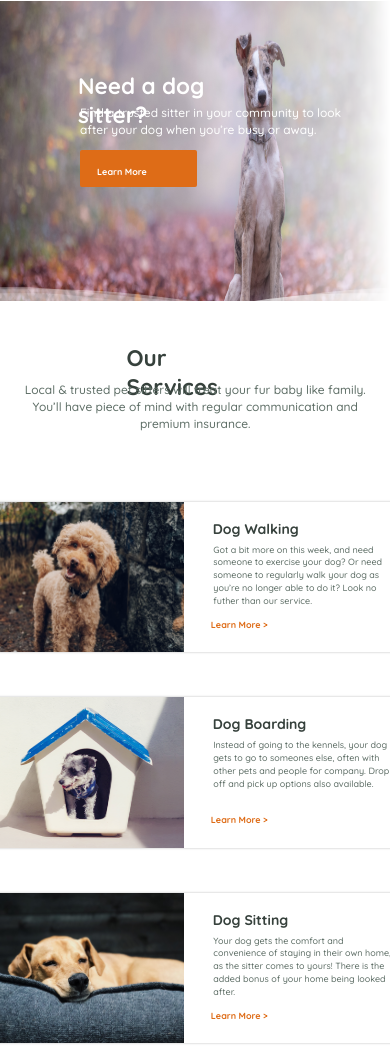
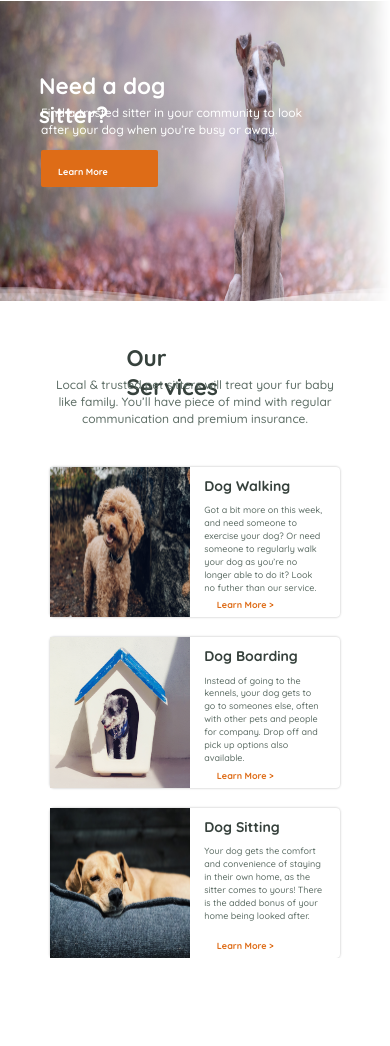
Before and after one commit to amansohal8654/DevTest-master, a plain HTML site: page index.html in a window 390 px wide. After the commit the page ends 958 px from the top, so only its background shows below. Drawn offline with Linux system fonts and the light colour scheme.

Commit message:
some changes

```diff
--- a/index.html
+++ b/index.html
@@ -11,7 +11,7 @@
 <body>
    <div class="container">
       <div class="Rectangle-2">
-         <div style="padding-left: 20%; padding-top: 70px;">
+         <div class="head_text">
             <p class="Need-a-dog-sitter">Need a dog sitter?</p>
             <p class="Find-a-trusted-sitte"> Find a trusted sitter in your community to
                look after your dog when you’re busy or away.</p>
--- a/styles.css
+++ b/styles.css
@@ -23,6 +23,10 @@
     padding: 0.5px 0 50.5px;
   }
 
+  .head_text{
+    padding-left: 20%;
+    padding-top: 70px;
+  }
 
   .Group-2 {
     width: 720px;
@@ -187,11 +191,7 @@ width: 201px;
     border: solid 1.5px #de6c17;
   }
 
-  @media only screen
-  and (min-device-width: 300px)
-  and (max-device-width: 1024px)
-  and (-webkit-min-device-pixel-ratio: 1) {
-
+ @media all and (max-width: 800px) {
     .React_4{
         display: flex;
         flex-direction: column;
@@ -268,8 +268,42 @@ width: 201px;
 
 }
 
-@media only screen
-  and (min-device-width: 300px)
-  and (max-device-width: 780px)
-  and (-webkit-min-device-pixel-ratio: 1) {
+@media all and (max-width: 500px) {
+  *{
+    margin-left: 0;
+    margin-right: 0;
+    padding-left: 0;
+    padding-right: 0;
   }
+  .head_text{
+    padding-left: 10%;
+  }
+
+  .Find-a-trusted-sitte{
+    width: 280px;
+  }
+
+  .Local-trusted-pet{
+    width:280px;
+    margin: 0;
+    margin-bottom: 20px;
+  }
+  .Mask{
+    width: 280px;
+    margin: 0;
+    margin-top: 20px;
+  }
+
+  .Mask > div > p{
+    width: 120px;
+    margin: 0;
+    margin-top: 10px;
+  }
+
+  .Got-a-bit-more-on-th{
+    height: 85px;
+  }
+  .fredrik-ohlander-520696-unsplash{
+    width: 140px;
+  }
+}
```
